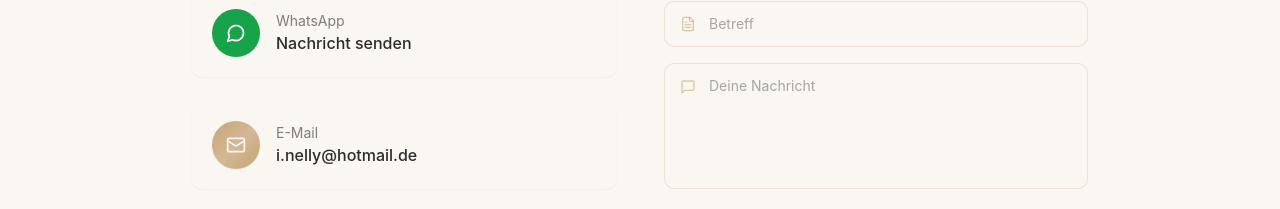
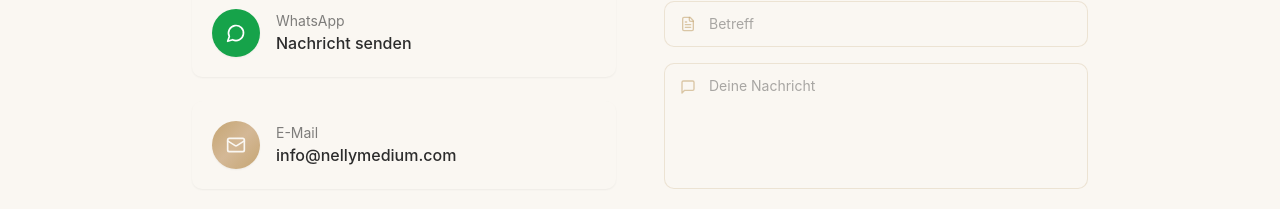
Before and after one commit to orkunbasar85-ux/nelly-website, a Next.js app: page / in a window 1280 px wide. Shown: the part 4675-4884 px from the top of the page. Built offline with nearby package versions, Linux system fonts and the light colour scheme.

Commit message:
Update contact email address in contact section

```diff
--- a/app/components/contact-section.tsx
+++ b/app/components/contact-section.tsx
@@ -114,7 +114,7 @@ export function ContactSection() {
               </a>
 
               <a
-                href="mailto:i.nelly@hotmail.de"
+                href="mailto:info@nellymedium.com"
                 className="flex items-center gap-4 p-5 rounded-lg bg-beige-50 shadow-sm hover:shadow-md transition-all duration-300 group"
               >
                 <div className="w-12 h-12 rounded-full gold-gradient flex items-center justify-center shadow-sm flex-shrink-0">
@@ -122,7 +122,7 @@ export function ContactSection() {
                 </div>
                 <div>
                   <p className="text-sm text-charcoal/60">E-Mail</p>
-                  <p className="text-charcoal font-medium group-hover:text-gold-dark transition-colors">i.nelly@hotmail.de</p>
+                  <p className="text-charcoal font-medium group-hover:text-gold-dark transition-colors">info@nellymedium.com</p>
                 </div>
               </a>
             </div>
```
